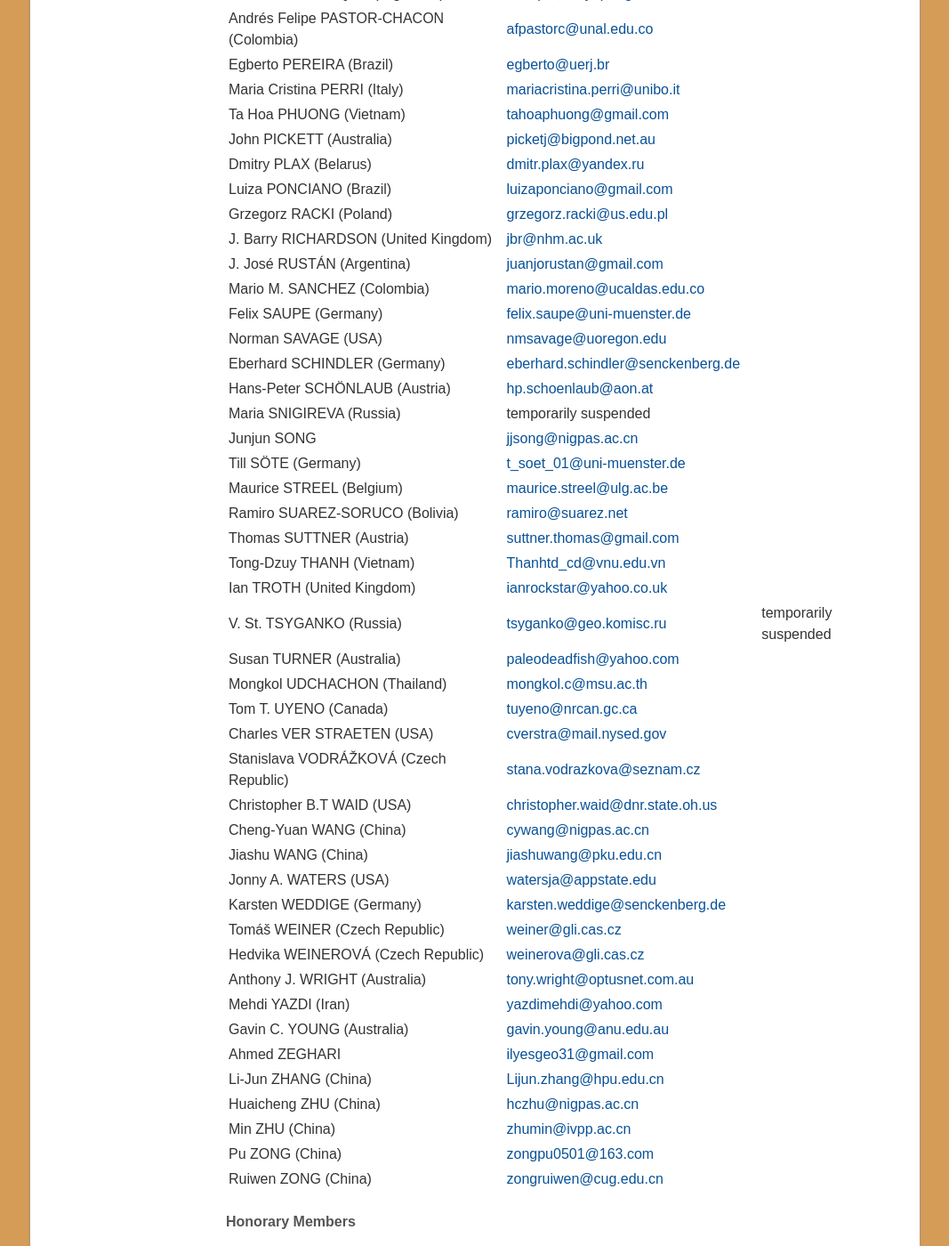
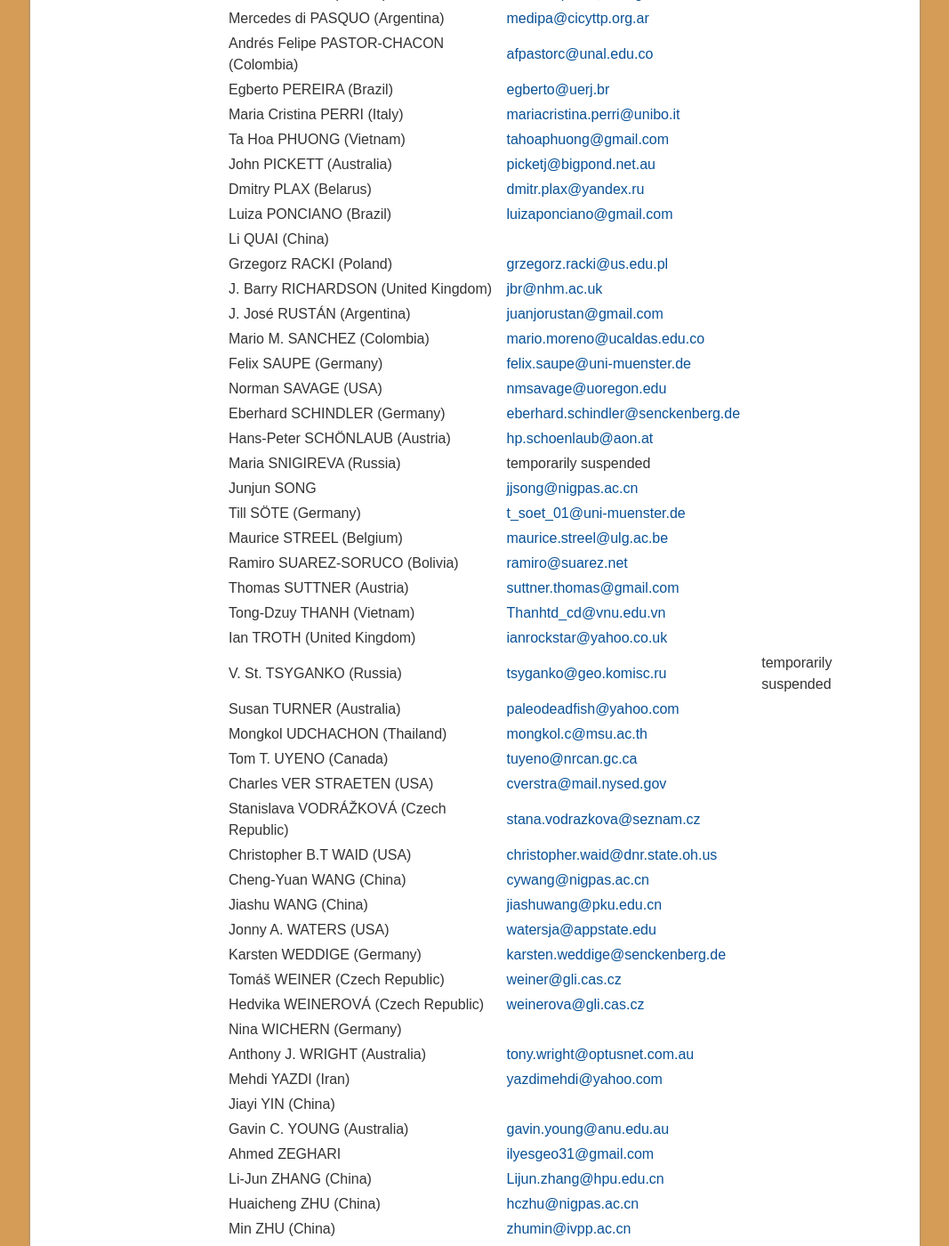
Before and after one commit to i-c-stratigraphy/subcommission-devonian, a Jekyll site: the page built from pages/members.md, in a window 1280 px wide and 1400 px high, scrolled down 3549 px. Shown: the whole window at 89% size, without its empty margins (106-1173 px from the left). Built offline with Jekyll 4.4.1, drawn with Linux system fonts in a browser that asks for light colours.

Commit message:
Update members.md

```diff
--- a/pages/members.md
+++ b/pages/members.md
@@ -93,6 +93,7 @@
 Peter KÖNIGSHOF (Germany)  | <Peter.Koenigshof@senckenberg.de>
 Tomáš KUMPAN (Czech Republic)  | <kumpan.tom@gmail.com>
 Hervé LELIÈVRE (France)  | <lelievre@cimrs1.mnhn.fr>
+Kun LIANG (China)  |
 Jianfeng LU (China)  |  <jflu@nigpas.ac.cn>
 Hui LUO (China)  |  <huiluo@nigpas.ac.cn>
 Ervins LUKSEVICS (Latvia)  | <ervins.luksevics@lu.lv>
@@ -122,6 +123,7 @@
 John PICKETT (Australia)  | <picketj@bigpond.net.au>
 Dmitry PLAX (Belarus)  | <dmitr.plax@yandex.ru>
 Luiza PONCIANO (Brazil)  | <luizaponciano@gmail.com>
+Li QUAI (China)  |
 Grzegorz RACKI (Poland)  | <grzegorz.racki@us.edu.pl>
 J. Barry RICHARDSON (United Kingdom)  | <jbr@nhm.ac.uk>
 J. José RUSTÁN (Argentina)  | <juanjorustan@gmail.com>
@@ -151,8 +153,10 @@
 Karsten WEDDIGE (Germany)  | <karsten.weddige@senckenberg.de>
 Tomáš WEINER (Czech Republic)  | <weiner@gli.cas.cz>
 Hedvika WEINEROVÁ (Czech Republic)  | <weinerova@gli.cas.cz>
+Nina WICHERN (Germany)  |
 Anthony J. WRIGHT (Australia)  | <tony.wright@optusnet.com.au>
 Mehdi YAZDI (Iran)  | <yazdimehdi@yahoo.com>
+Jiayi YIN (China)  |
 Gavin C. YOUNG (Australia)  | <gavin.young@anu.edu.au>
 Ahmed ZEGHARI  | <ilyesgeo31@gmail.com>
 Li-Jun ZHANG (China)  | <Lijun.zhang@hpu.edu.cn>
```
